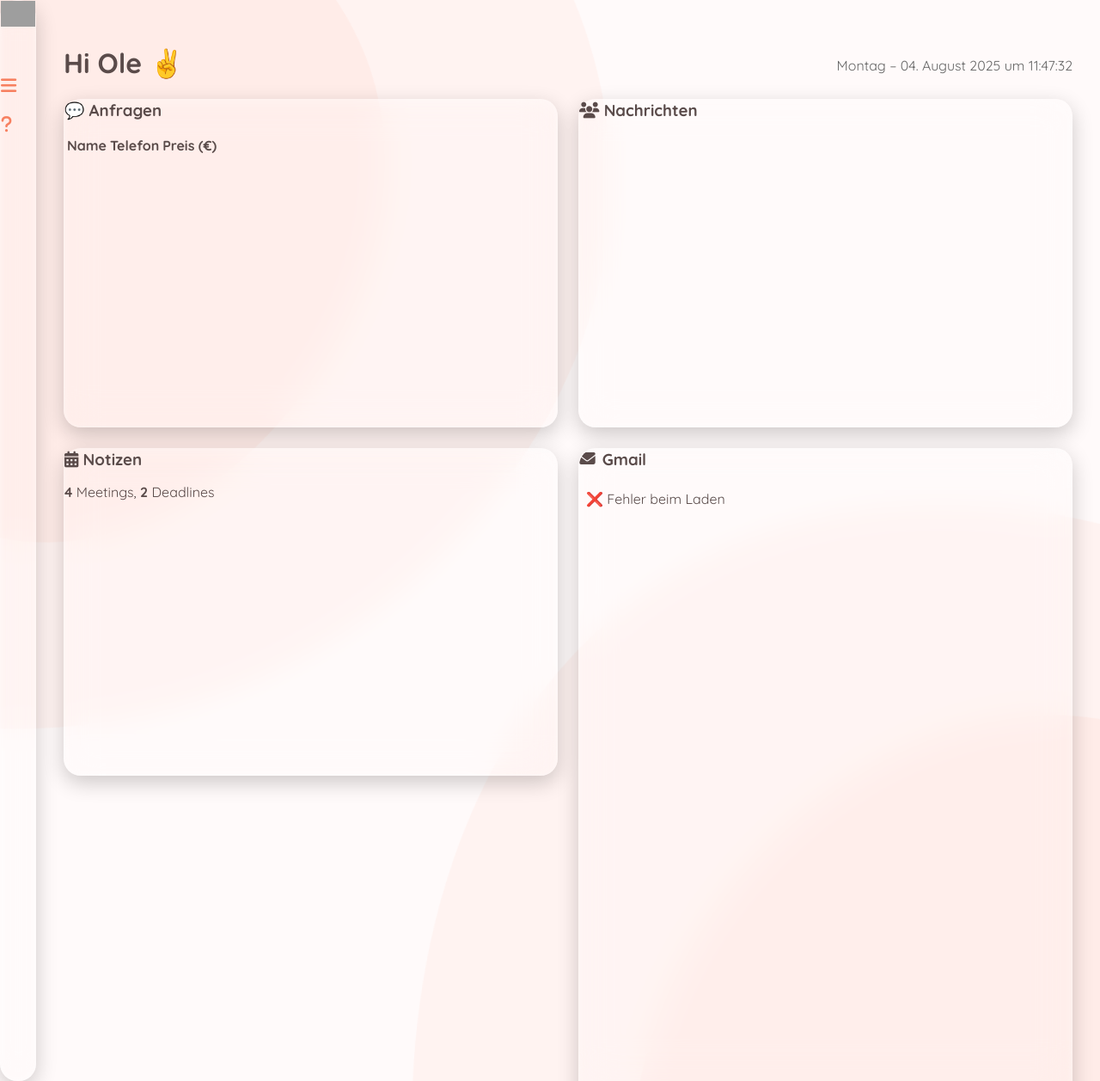
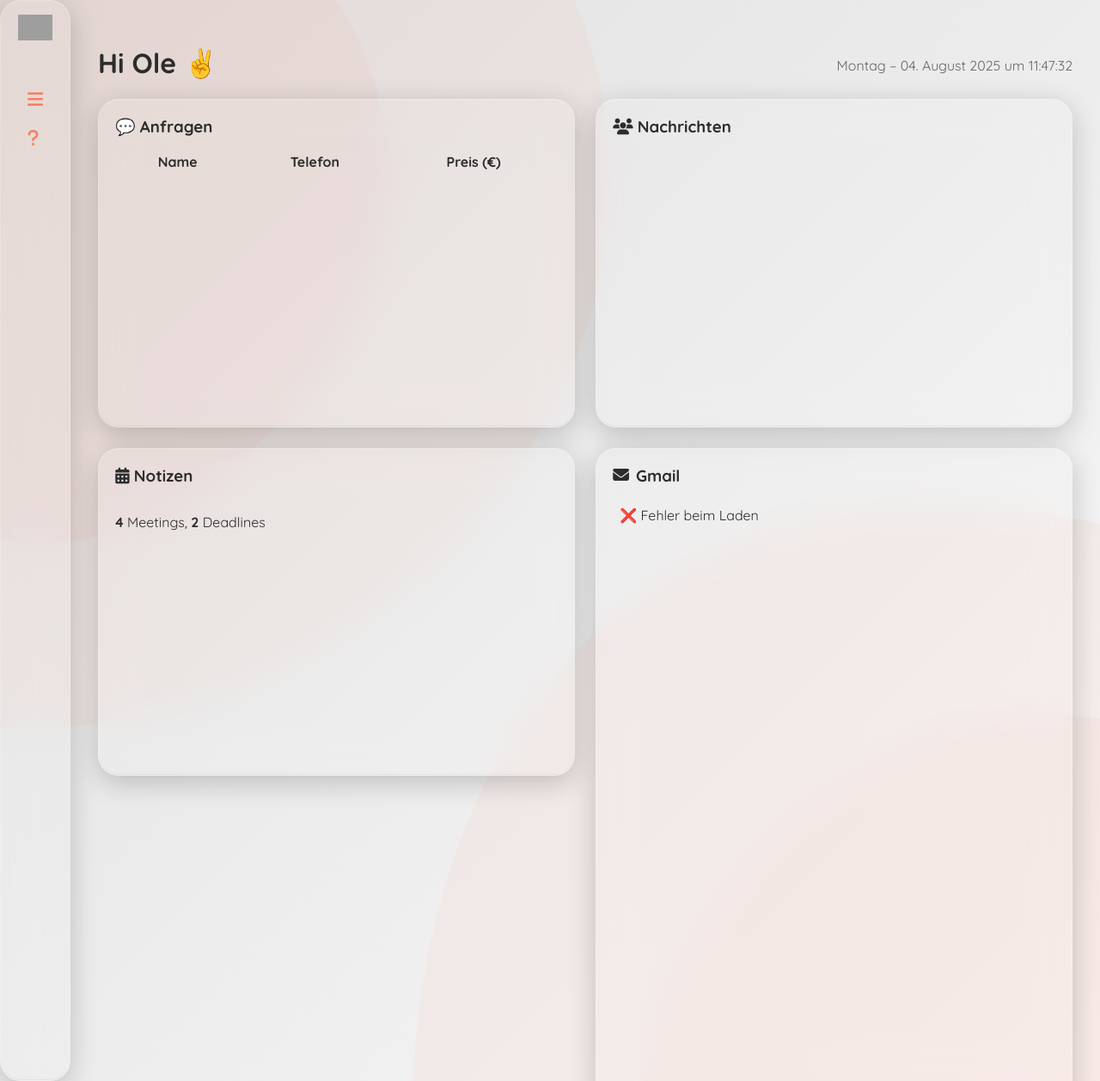
Before and after one commit to OlePawlowski/Dashboard, a Flask app: page /dashboard in a window 1280 px wide. Shown: the whole page at 86% size. Run offline with Flask 3, Linux system fonts and the light colour scheme; the visitor is signed in with stand-in values (Sample User, id 1); data that the repository does not hold is empty; some libraries are stand-ins or nearby versions; grey boxes are pictures that could not be loaded.

Commit message:
again...

```diff
--- a/static/style.css
+++ b/static/style.css
@@ -1,11 +1,13 @@
 @import url('https://cdnjs.cloudflare.com/ajax/libs/font-awesome/6.4.0/css/all.min.css');
 
+
 body {
+  background: linear-gradient(135deg, #e0e0e0, #f8f8f8);
+  color: #2c2c2c;
+  font-family: "Quicksand", sans-serif;
   margin: 0;
-  font-family: "Quicksand";
-  background: snow;
-  color: #5a4b4a;
 }
+
 
 .bcg  {
   position: fixed;
@@ -22,18 +24,35 @@ body {
   overflow: hidden;
 }
 
+/* Sidebar */
+.sidebar {
+  width: 80px;
+  color: #f78060;
+  display: flex;
+  flex-direction: column;
+  align-items: center;
+  padding: 1rem 0;
+}
+
+.card {
+  padding: 1.2rem;
+  display: flex;
+  flex-direction: column;
+}
+
 .card, .sidebar {
-  background: rgba(255, 255, 255, 0.15);
-  border-radius: 20px;
+  background: rgba(255, 255, 255, 0.08); /* leicht transparent */
+  border-radius: 24px;
+  border: 1px solid rgba(255, 255, 255, 0.2);
   backdrop-filter: blur(20px);
   -webkit-backdrop-filter: blur(20px);
-  border: 1px solid rgba(255, 255, 255, 0.2);
+
   box-shadow:
-    inset 2px 2px 4px rgba(255, 255, 255, 0.1),
-    inset -2px -2px 4px rgba(255, 255, 255, 0.1),
-    0 8px 24px rgba(0, 0, 0, 0.2),
-    inset 0 8px 8px rgba(255, 255, 255, 0.15);
+    0 8px 32px rgba(0, 0, 0, 0.2), /* äußere Tiefe */
+    inset 0 1px 0 rgba(255, 255, 255, 0.1), /* inneres Licht oben */
+    inset 0 -1px 0 rgba(0, 0, 0, 0.05); /* innerer Schatten unten */
 }
+
 
 .profile img {
   width: 40px;
@@ -76,9 +95,12 @@ body {
   height: calc(100vh - 4rem);
 }
 
+
 .card h3 {
   margin: 0 0 1rem;
 }
+
+
 
 /* GMAIL Karte – extra Style */
 .card.gmail {
```
